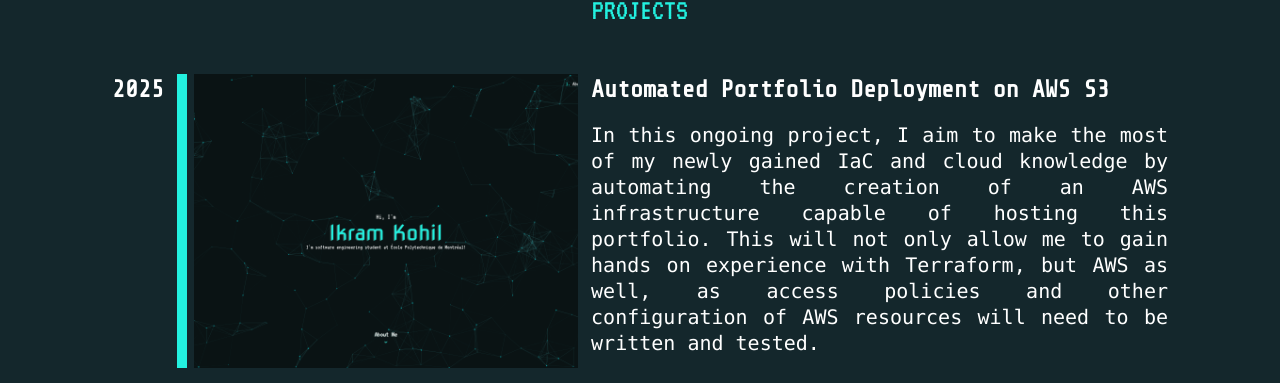
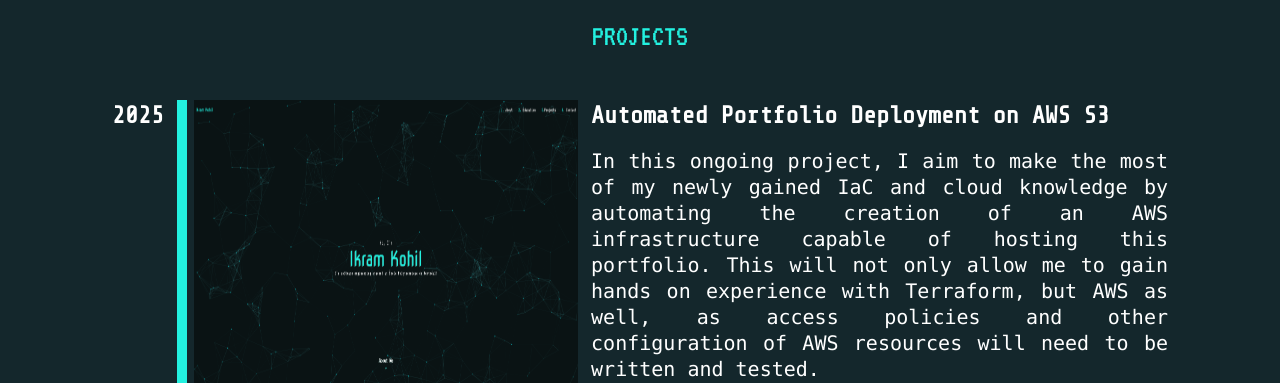
Before and after one commit to IkramKo/IkramKo.github.io, an Angular app: page / in a window 1280 px wide. Shown: the part 2417-2800 px from the top of the page. Built offline with nearby package versions, Linux system fonts and the light colour scheme; a web font is replaced by a local one.

Commit message:
Update missing project descriptions

```diff
--- a/src/app/components/project-card/project-card.component.scss
+++ b/src/app/components/project-card/project-card.component.scss
@@ -30,7 +30,8 @@
 .project-img {
     height: 100%;
     width: 100%;
-    object-fit: cover;
+    object-fit: fill;
+    max-height: 400px;
     // border-radius: 15px;
     border: none;
     opacity: 1;
--- a/src/app/pages/about-me-page/about-me-page.component.html
+++ b/src/app/pages/about-me-page/about-me-page.component.html
@@ -10,7 +10,7 @@
                     I've been introduced to tech at a young age, back when I was given my own computer and no longer had to fight with my brother for the right to use use his. I was able to play video games to my heart's content. The gaming then lead to a genuine interest in the tech field.
                     When the time came, software development was the obvious career choice for me, since it combined creativity and technical skills!
                     <br><br>
-                    Near the end of my bachelors in software engineering, I discoverd in myself a strong interest in cybersecurity and cloud infrastructure management, which then pushed me to futher my education
+                    Near the end of my bachelors in software engineering, during which I thought web development was my main area of interest, I discoverd in myself a strong interest in cybersecurity and cloud infrastructure management, which then pushed me to futher my education
                     through a master's degree.
                     <br><br>
                     I'm currently looking for opportunities to put to use the skills I have acquired in web development, cybersecurity and infrastructure management in order to perfect them.
--- a/src/assets/json/projects.json
+++ b/src/assets/json/projects.json
@@ -11,7 +11,7 @@
         "year": "2024",
         "title": "Simulation of a Cyberattack on a Water Treatment Station",
         "image": "/assets/images/projects/simulation.png",
-        "description": "Description.",
+        "description": "This project aimed to simulate a water treatment plant's MQTT network using tools like Docker. My teammate and I simulated the sensors and other components and used Grafana to visualize sensor data (as seen in the image). I was in charge of, among other things, developing the control loops of the PLC that managed the various sensors and actuators of the testbed (Python), as well as creating and applying a playbook for an attack on the testbed. To do so, I leveraged tools like Metasploit and Wireshark to inject fake data into the network and generate unexpected behavior in the plant.",
         "link": "https://github.com/IkramKo/INF6103_Final_Project",
         "buttonMessage": "VIEW SOURCE CODE"
     },
@@ -19,7 +19,7 @@
         "year": "2024",
         "title": "Hackathon Project - Vertigrow",
         "image": "/assets/images/projects/vertigrow.jpeg",
-        "description": "Description.",
+        "description": "During this 24h hackathon of which the subject was 'Sustainability', a friend and I designed a mini-game to introduce children to the world of aquaponics. I mainly designed and developed the gameplay (Godot, GDScript) and participated in the re-design of artistic components generated by an AI (GPT4).",
         "link": "https://github.com/IkramKo/vertigrow/",
         "buttonMessage": "VIEW SOURCE CODE"
     },
```
Also changed, not shown: src/assets/images/projects/vertigrow.jpeg.
